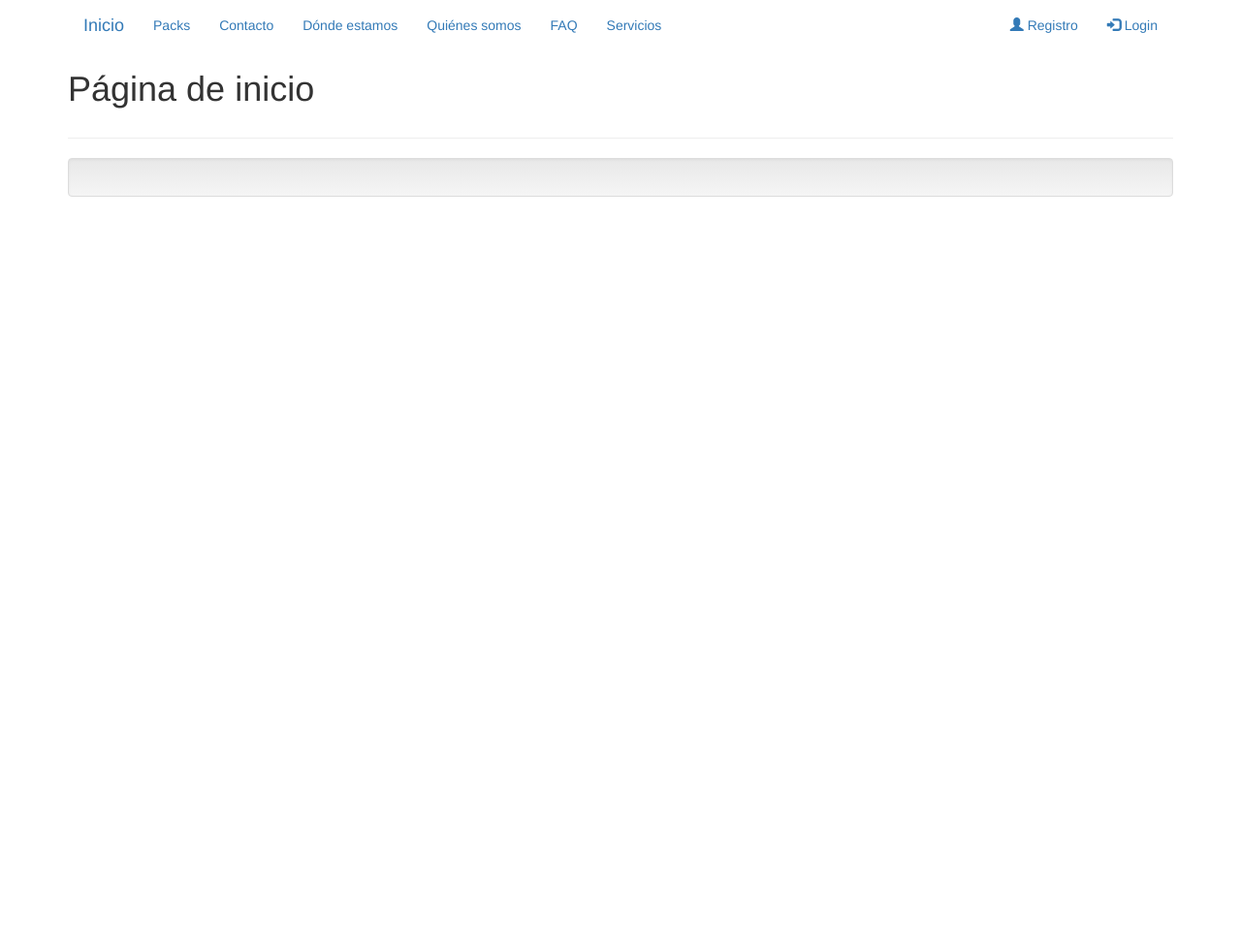
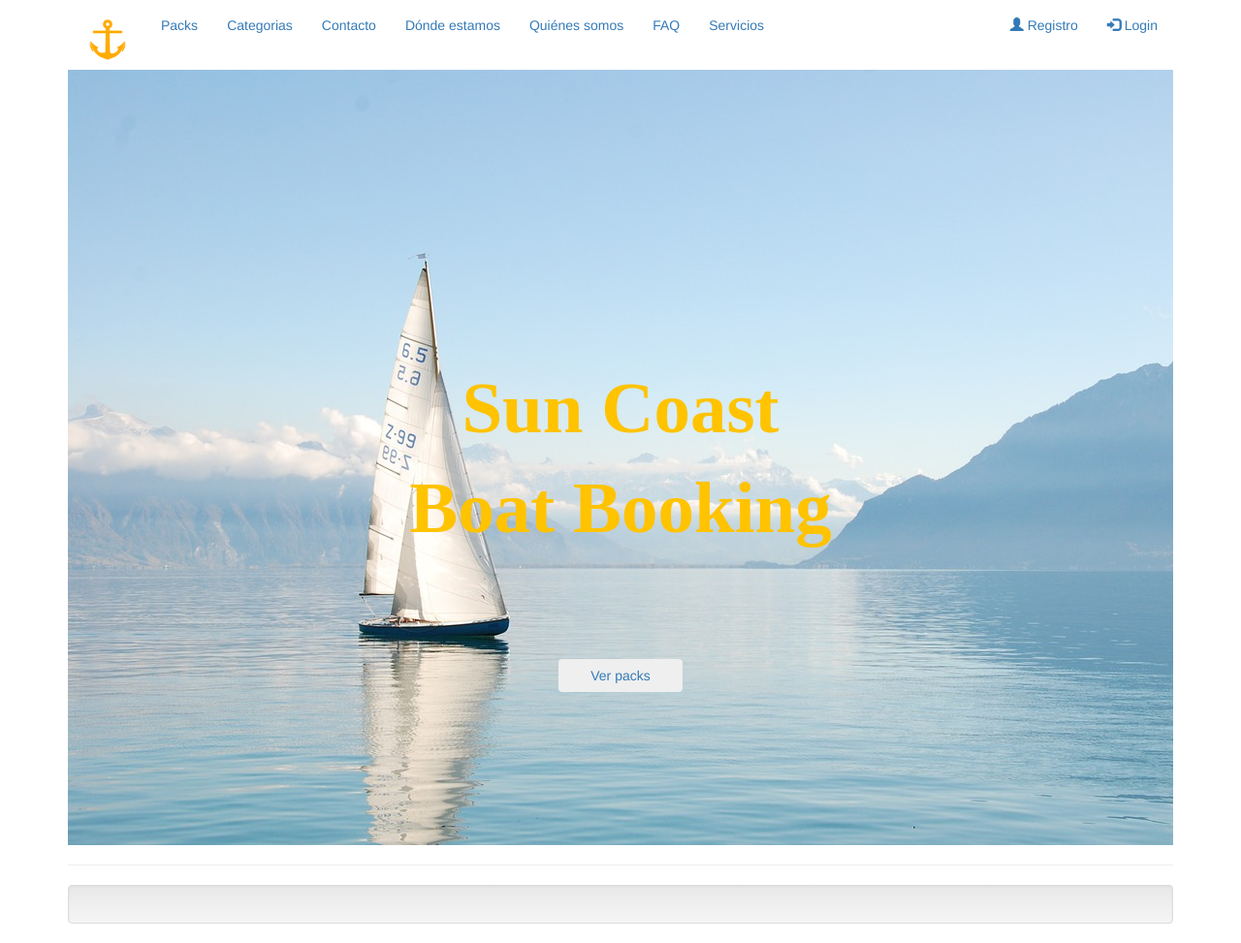
Before and after one commit to agarridogar/p8-uoc, a PHP site: page / in a window 1280 px wide. Shown: the whole page at 97% size. Before the commit the page ends 203 px from the top, so only its background shows below. Run offline with PHP 8.4, Linux system fonts and the light colour scheme; some libraries are stand-ins or nearby versions.

Commit message:
Categorias y home

```diff
--- /dev/null
+++ b/assets/css/style_home.css
@@ -0,0 +1,22 @@
+
+
+.caption {
+    position: absolute;
+    top: 45%;
+    left: 0;
+    width: 100%;
+}
+
+h1 {
+    color:#FFC300;
+    font-family: abril fontface;
+    font-size: 75px;
+}
+
+button {
+    position: absolute;
+    top: 85%;
+    left: 45%;
+    width: 10%;
+
+}
--- a/view/header.php
+++ b/view/header.php
@@ -10,6 +10,8 @@
         <link rel="stylesheet" href="assets/js/jquery-ui/jquery-ui.min.css" />
         <link rel="stylesheet" href="assets/css/style.css" />
 
+        <link href="https://fonts.googleapis.com/css?family=Abril+Fatface" rel="stylesheet">
+
         <script src="http://code.jquery.com/jquery-1.11.2.min.js"></script>
 	</head>
     <body>
@@ -19,10 +21,11 @@
             <nav class="navbar">
         <div class="container-fluid">
             <div class="navbar-header">
-            <a class="navbar-brand" href="#">Inicio</a>
+            <a class="navbar-brand" href="#"><img src="assets/img/logo_pequeno.png" style="width: 50px; height: 50px;"/></a>
             </div>
             <ul class="nav navbar-nav">
             <li><a href="#">Packs</a></li>
+            <li><a href="?c=categorias&a=ListarVistaCategorias">Categorias</a></li>
             <li><a href="#">Contacto</a></li>
             <li><a href="#">Dónde estamos</a></li>
             <li><a href="#">Quiénes somos</a></li>
--- a/view/home.php
+++ b/view/home.php
@@ -1 +1,12 @@
-<h1>Página de inicio</h1>
+<link rel="stylesheet" href="assets/css/style_home.css" />
+
+<center>
+    <div class="grid-block" style="background-image: url('assets/img/velero2.jpg'); width: 100%; height: 100vh; ">
+    <div class="caption">
+        <h1><b>Sun Coast</b></h1>
+        <h1><b>Boat Booking</b></h1>
+    </div>
+    <div>
+    <button  type="button" class="btn btn-light"><a  href="#">Ver packs</a></button>
+    </div>
+</center>
```
Also changed, not shown: assets/css/style_categorias.css (added, +38 -0 lines), controller/categorias.controller.php (added, +22 -0 lines), model/modelo_categorias.php (added, +45 -0 lines), view/categorias/vista_categorias.php (added, +17 -0 lines), assets/css/style.css (line endings or trailing spaces), assets/img/carrito.png (added), assets/img/catamaran.jpg (added), assets/img/fondo.jpg (added), assets/img/fondo1.jpg (added), assets/img/fondo11.jpg (added), assets/img/fondo2.jpg (added), assets/img/logo.png (added), assets/img/logo_pequeno.png (added), assets/img/otros.jpg (added), 3 more files.
